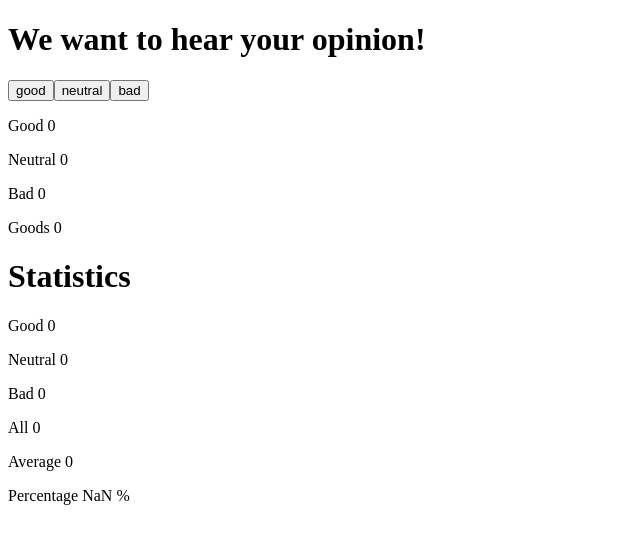
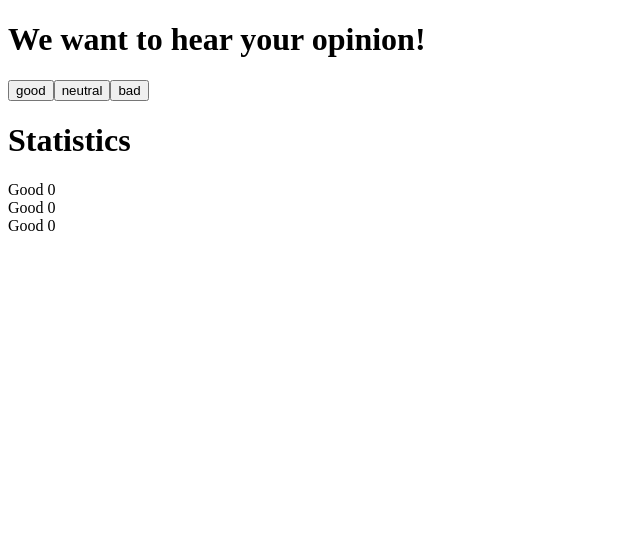
Before and after one commit to Koala0CE/part1, a React (Create React App) app: page / in a window 1280 px wide. Shown: the top 544 px of the page, without its empty margins (0-640 px from the left). Built offline with nearby package versions, Linux system fonts and the light colour scheme.

Commit message:
exercises-1.8

```diff
--- a/src/App.js
+++ b/src/App.js
@@ -8,7 +8,12 @@ const Header = (props) => {
 };
 const Statistics = (props) => {
   console.log("Statistics", props);
-  return <p1>Goods {props.stats}</p1>;
+  return (
+    <div>
+      <p1>Good {props.stats}</p1>
+      {/* <p1>Neutral {props.stats}</p1> <p1>Bad {props.stats}</p1>{" "} */}
+    </div>
+  );
 };
 
 // Content renders the parts and their number of exercises
@@ -21,11 +26,14 @@ const Content = (props) => {
           <Part part={onePatt} />
         ))}
       </p> */}
-      {/* <Part part={props.good} />
-      <Part part={props.neutral} />
+      {/* <Part part={props.good} /> */}
+      {/* <Part part={props.neutral} />
       <Part part={props.bad} /> */}
       {/* <Part part={props.parts[1].name + props.parts[1].exercises} />
       <Part part={props.parts[2].name + props.parts[2].exercises} /> */}
+      <Statistics stats={props.good} />
+      <Statistics stats={props.neutral} />
+      <Statistics stats={props.bad} />
     </div>
   );
 };
@@ -86,25 +94,23 @@ const App = () => {
   return (
     <div>
       <Header course={course.name} />
-
       <Button handleClick={() => setGood(good + 1)} text="good" />
       <Button handleClick={() => setneutral(neutral + 1)} text="neutral" />
       <Button handleClick={() => setBad(bad + 1)} text="bad" />
 
-      <Content stats={good} />
-
-      <Part stats={good + bad + neutral} />
-
+      {/* <Part stats={good + bad + neutral} /> */}
       {/* <Total parts={course.parts} /> */}
+      {/* <Statistics stats={good + neutral + bad} /> */}
+      <h1>Statistics</h1>
       <Statistics stats={good} />
-
-      <h1>Statistics</h1>
-      <p>Good {(good, neutral, bad)}</p>
+      <Statistics stats={neutral} />
+      <Statistics stats={bad} />
+      {/* <p>Good {(good, neutral, bad)}</p>
       <p>Neutral {neutral}</p>
       <p>Bad {bad}</p>
       <p>All {good + neutral + bad}</p>
       <p>Average {average} </p>
-      <p>Percentage {percentage} %</p>
+      <p>Percentage {percentage} %</p> */}
     </div>
   );
 };
```
